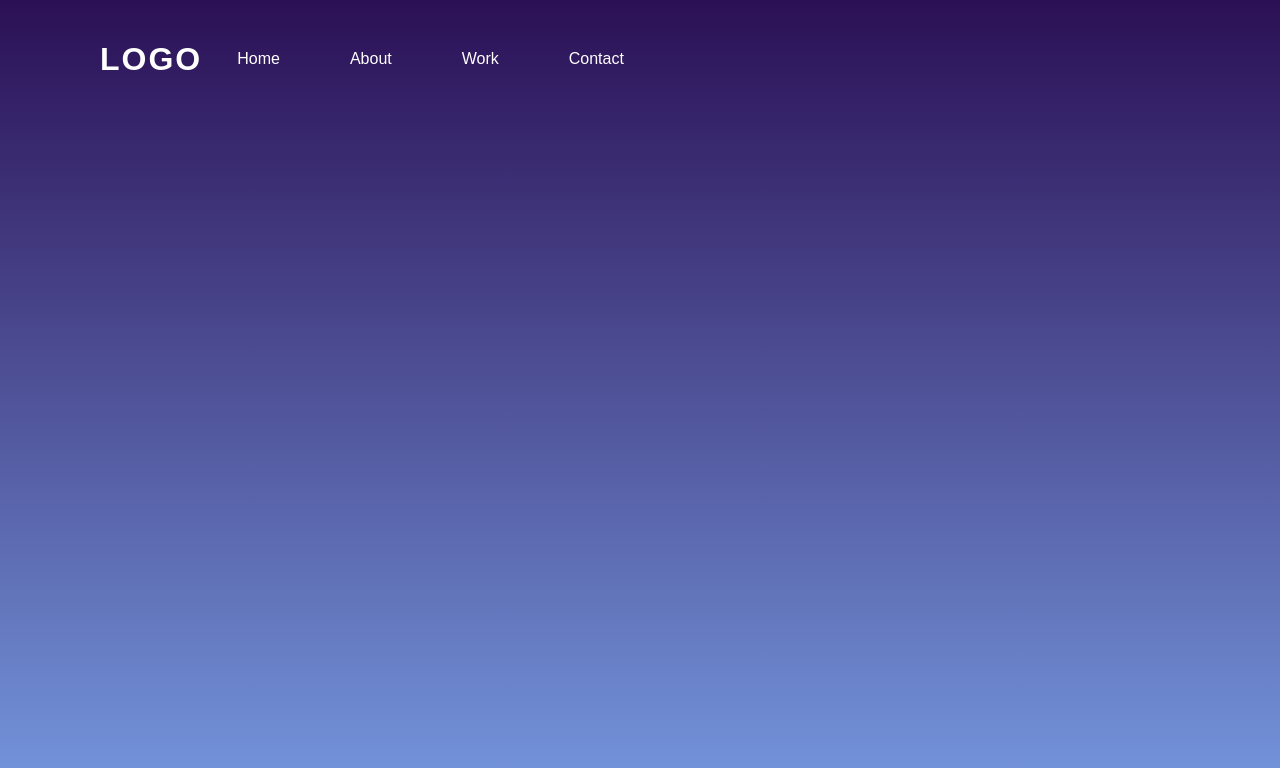
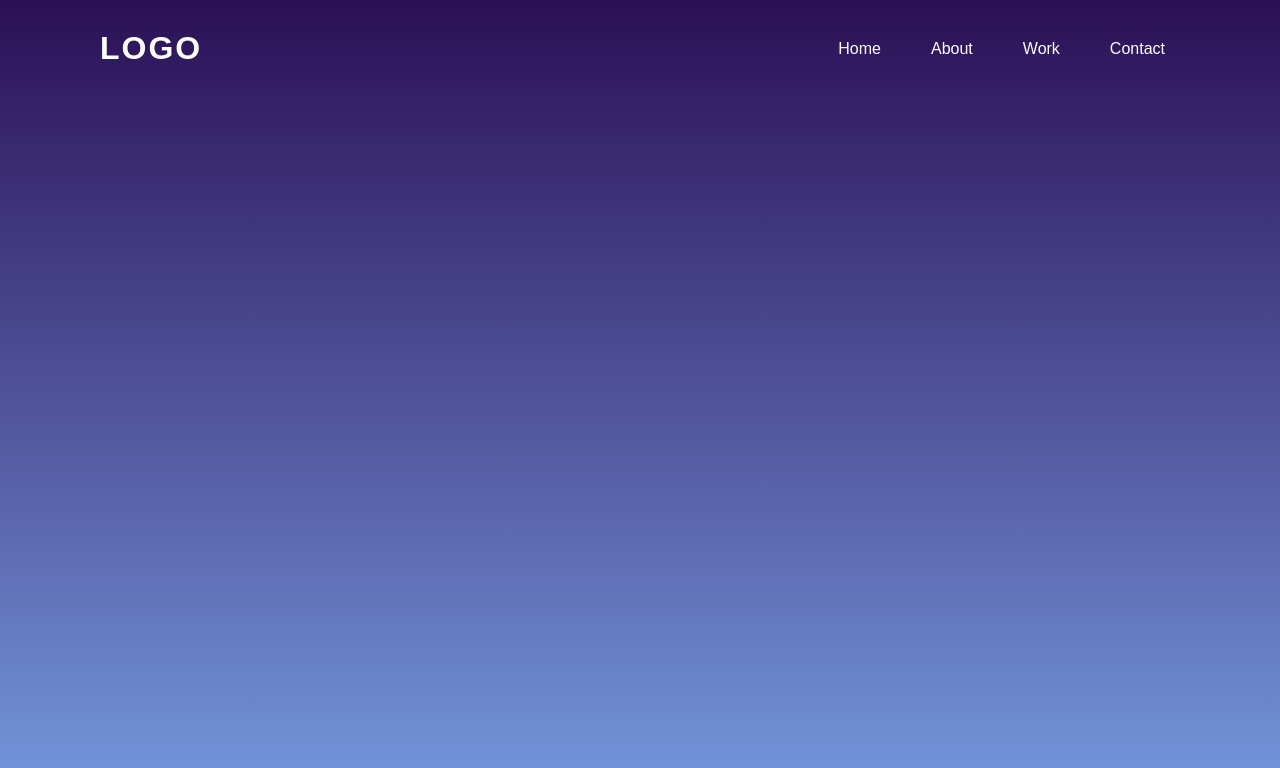
Before and after one commit to CodeMaker0314/coding_website, a plain HTML site: page index.html in a window 1280 px wide. Drawn offline with Linux system fonts and the light colour scheme.

Commit message:
style.css change

```diff
--- a/style.css
+++ b/style.css
@@ -16,7 +16,7 @@ header {
     position: absolute;
     top: 0;
     left: 0;
-    width: 0;
+    width: 100%;
     padding: 30px 100px;
     display: flex;
     justify-content: space-between;
@@ -40,7 +40,7 @@ header ul {
 
 header ul li {
     list-style: none;
-    margin: 20px;
+    margin-left: 20px;
 }
 
 header ul li a {
```
